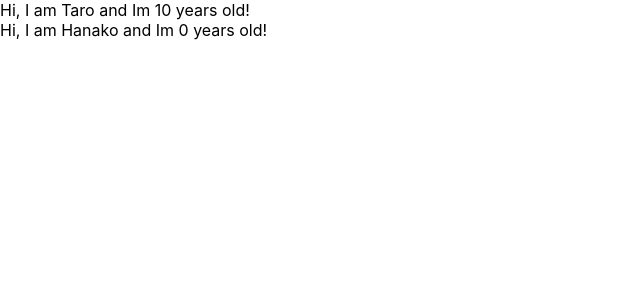
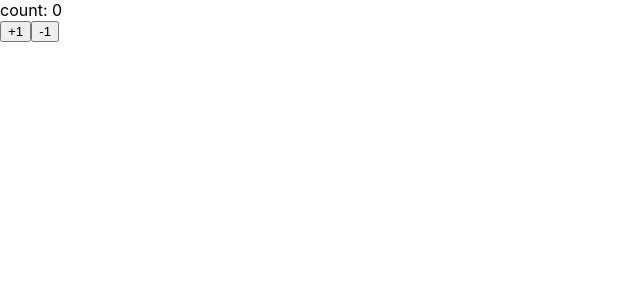
Before and after one commit to EggTamago/data_visualization, a React (Create React App) app: page / in a window 1280 px wide. Shown: the top 300 px of the page, without its empty margins (0-640 px from the left). Built offline with nearby package versions, Linux system fonts and the light colour scheme.

Commit message:
state class method setState

```diff
--- a/src/App.js
+++ b/src/App.js
@@ -1,47 +1,50 @@
-import React from 'react';
-import Proptypes from 'prop-types';
-
-// function App() {
-
-//   const greeting = "Hello world!";
-//   const dom = <input type="text" onClick={() => {console.log("I am clicked")}} />;
-
-//     return (
-//         dom
-//     );
-// }
-
+import React, {Component} from 'react';
 
 // index.js:1 Warning: Each child in a list should have a unique "key" prop.
 // このwarningみたらkey={index}を足してあげる
 const App = () => {
-  const profiles = [
-    {name: "Taro", age: 10},
-    {name: "Hanako", age: 0}
-  ]
   return (
-  <div>
-    {
-    profiles.map((profiles, index) => {
-      return <User name={profiles.name} age={profiles.age} key={index}/>
-    })
-  }
-  </div>
+    <Counter></Counter>
   )
 }
 
+// Propsは親のコンポーネントから値を渡されたのに対して
+// stateはコンポーネントの内部でのみ利用される
+// propsは変更不可能,stateは変更可能
 
-// User componentに対してname, ageという属性(props)が与えられる
-const User = (props) => {
-  return <div>Hi, I am {props.name} and Im {props.age} years old!</div>
-}
+// class書いて、method書いて,最後にrender書いて返す
+class Counter extends Component {
+  constructor(props) {
+    super(props)
+    console.log(this.state)
+    this.state = {count : 0}
+  }
 
-// ここを使ってPropに対する型を定義する
-// isRequiredをつけた場合、ageがなければエラーになる
-User.Proptypes = {
-  name: Proptypes.string,
-  age: Proptypes.number.isRequired
+  // stateの変更にはsetStateがお決まりのように使う
+  // setStateが呼び出されると自動でrenderされる
+  handlePlusBottun = () => {
+    console.log("handlePlusBottun")
+    this.setState({count : this.state.count + 1})
+  }
+
+  handleMinusBottun = () => {
+    console.log("handleMinusBottun")
+    this.setState({count : this.state.count - 1})
+  }
+
+  render(){
+    console.log("render")
+    return(
+    <React.Fragment>
+      <div>count: {this.state.count}</div>
+      <button onClick={this.handlePlusBottun}>+1</button>
+      <button onClick={this.handleMinusBottun}>-1</button>
+    </React.Fragment>
+    )
+  }
 }
 
 
+
+
 export default App;
```
